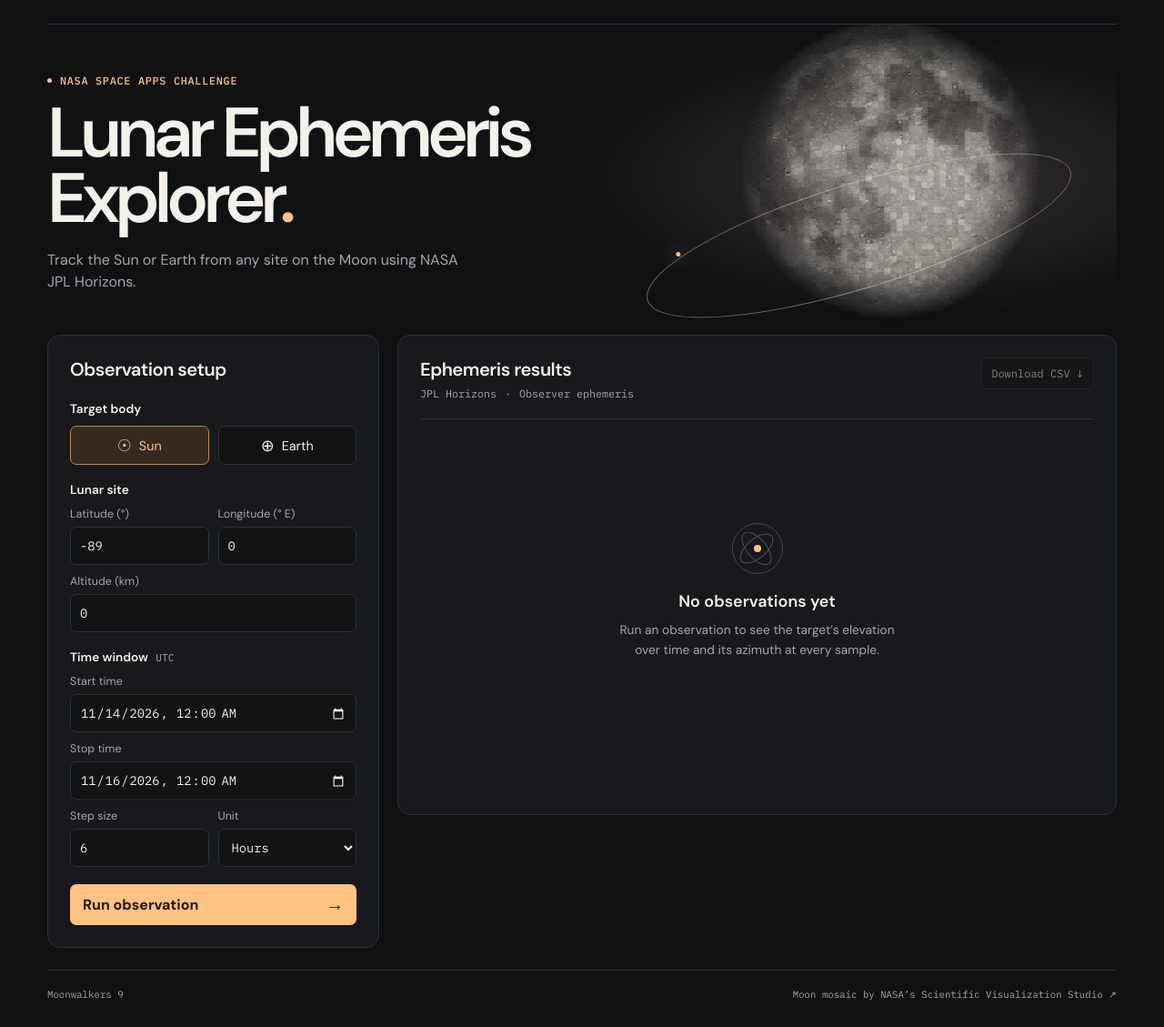
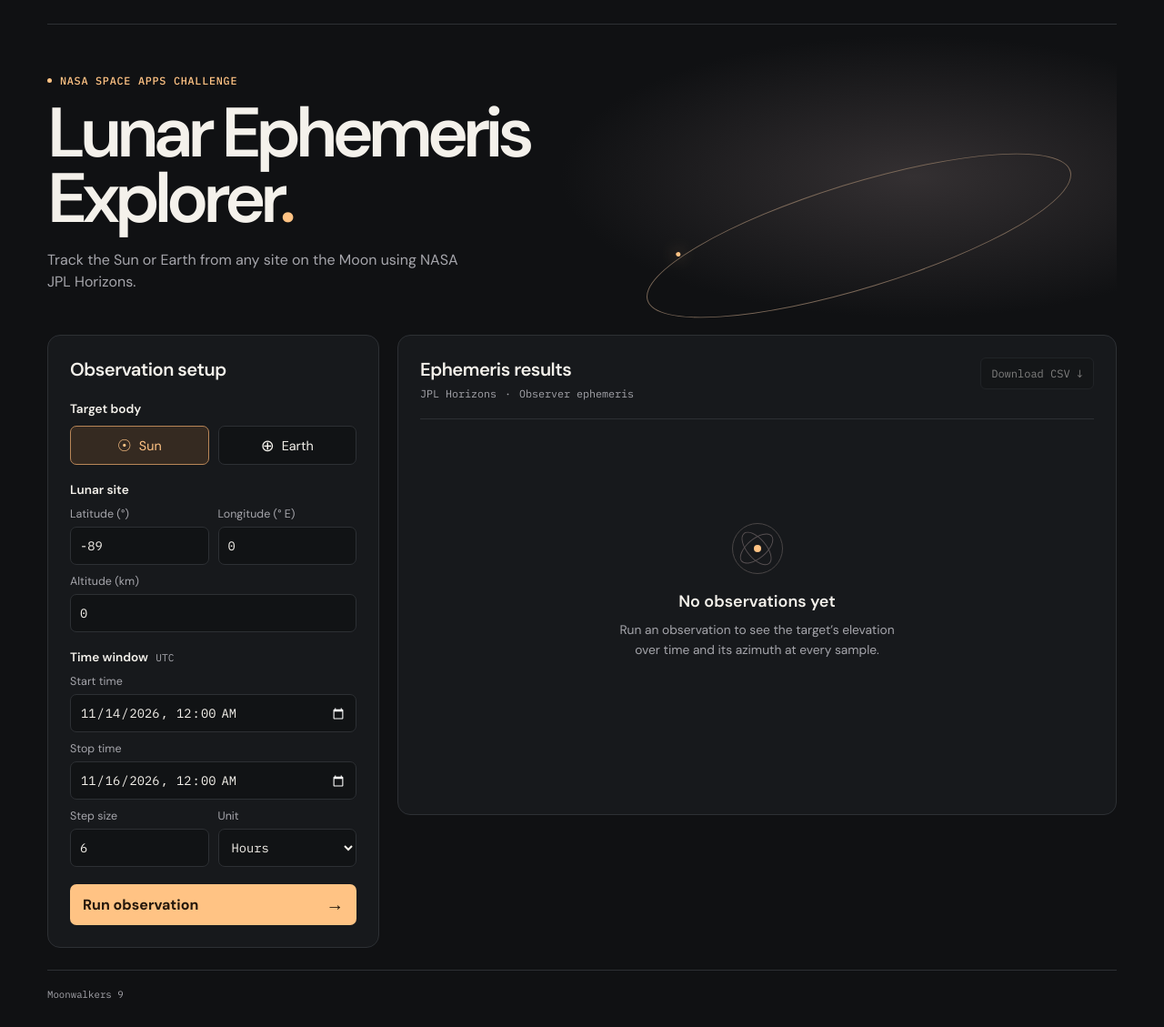
Before and after one commit to ayomide-a/NASA-CREW, a website: page public/index.html in a window 1280 px wide. Shown: the part 49-1178 px from the top of the page at 91% size. Drawn offline with Linux system fonts and the light colour scheme.

Commit message:
Remove Moon image from explorer

```diff
--- a/public/index.html
+++ b/public/index.html
@@ -5,7 +5,6 @@
   <meta name="viewport" content="width=device-width, initial-scale=1">
   <meta name="description" content="Query NASA JPL Horizons for Sun and Earth azimuth and elevation from a site on the Moon.">
   <title>Moonwalkers 9 — Lunar Ephemeris Explorer</title>
-  <link rel="icon" type="image/jpeg" href="/assets/moon.jpg">
   <link rel="preconnect" href="https://fonts.googleapis.com">
   <link rel="preconnect" href="https://fonts.gstatic.com" crossorigin>
   <link href="https://fonts.googleapis.com/css2?family=DM+Sans:wght@400;500;600;700&family=IBM+Plex+Mono:wght@400;500;600&display=swap" rel="stylesheet">
@@ -20,7 +19,7 @@
 
   <main class="shell">
     <section class="hero">
-      <div class="hero-art" aria-hidden="true"><div class="orbit"></div><img src="/assets/moon.jpg" alt="" width="1024" height="1024"></div>
+      <div class="hero-art" aria-hidden="true"><div class="orbit"></div></div>
       <div class="hero-copy">
         <div class="kicker"><span></span> NASA SPACE APPS CHALLENGE</div>
         <h1>Lunar Ephemeris<br>Explorer<span>.</span></h1>
@@ -87,6 +86,6 @@
     </div>
   </main>
 
-  <footer class="shell"><span>Moonwalkers 9</span><a href="https://svs.gsfc.nasa.gov/5001/" target="_blank" rel="noopener">Moon mosaic by NASA’s Scientific Visualization Studio <span aria-hidden="true">↗</span></a></footer>
+  <footer class="shell">Moonwalkers 9</footer>
 </body>
 </html>
--- a/public/styles.css
+++ b/public/styles.css
@@ -26,11 +26,10 @@ button:disabled { cursor: default; opacity: .48; }
 .brand-icon { width: 16px; height: 16px; border-radius: 50%; border: 1px solid var(--accent); background: linear-gradient(125deg, var(--accent) 50%, transparent 50%); }
 .brand-number { color: var(--muted); }
 .docs { color: var(--muted); }
-.docs:hover, footer a:hover { color: var(--ink); }
+.docs:hover { color: var(--ink); }
 .hero { position: relative; isolation: isolate; overflow: hidden; padding: 54px 0 46px; min-height: 304px; }
 .hero-copy { position: relative; }
 .hero-art { position: absolute; z-index: -1; inset: 0 0 0 44%; overflow: hidden; pointer-events: none; background: radial-gradient(ellipse at 66% 49%, #343032 0, transparent 63%); }
-.hero-art img { position: absolute; width: 340px; height: 340px; right: 12%; top: -11px; mix-blend-mode: screen; filter: sepia(.18) brightness(.72) contrast(1.12); mask-image: radial-gradient(circle at 50% 50%, black 46%, transparent 71%); }
 .orbit { position: absolute; top: 51%; right: 6%; width: 74%; height: 34%; border: 1px solid #7b6858; border-radius: 50%; transform: rotate(-17deg); }
 .orbit::after { content: ''; position: absolute; left: 9%; top: 14%; border-radius: 50%; width: 5px; height: 5px; background: var(--accent); box-shadow: 0 0 18px var(--accent); }
 .kicker { display: flex; align-items: center; gap: 9px; color: var(--accent); }
@@ -93,7 +92,7 @@ tr:last-child td { border-bottom: 0; }
 details { border-top: 1px solid var(--edge); margin-top: 18px; padding-top: 15px; font-size: .86rem; color: var(--muted); }
 summary { cursor: pointer; }
 pre { max-height: 340px; overflow: auto; padding: 10px; background: var(--input); font: .73rem/1.6 var(--mono); }
-footer { display: flex; justify-content: space-between; gap: 10px; margin-top: 24px; padding-block: 18px 26px; color: var(--muted); font: .67rem/1.6 var(--mono); border-top: 1px solid var(--edge); }
+footer { margin-top: 24px; padding-block: 18px 26px; color: var(--muted); font: .67rem/1.6 var(--mono); border-top: 1px solid var(--edge); }
 @media (max-width: 1000px) {
   .shell { width: calc(100% - 56px); }
   .workspace { grid-template-columns: minmax(265px, 305px) minmax(0, 1fr); }
@@ -104,7 +103,6 @@ footer { display: flex; justify-content: space-between; gap: 10px; margin-top: 2
   .top { min-height: 58px; }
   .hero { min-height: 0; padding-block: 36px; }
   .hero-art { inset-inline-start: 39%; opacity: .57; }
-  .hero-art img { width: 240px; height: 240px; right: -39px; top: 19px; }
   .hero p { max-width: 305px; }
   .workspace { grid-template-columns: minmax(0, 1fr); gap: 13px; }
   .results { min-height: 0; }
@@ -114,5 +112,4 @@ footer { display: flex; justify-content: space-between; gap: 10px; margin-top: 2
   .shell { width: calc(100% - 24px); }
   .docs, .brand { font-size: .64rem; }
   .result-head { flex-wrap: wrap; }
-  footer { flex-wrap: wrap; }
 }
```
Also changed, not shown: public/assets/moon.jpg (deleted).
